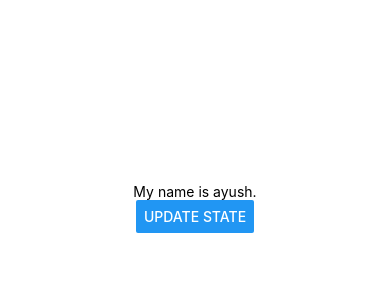
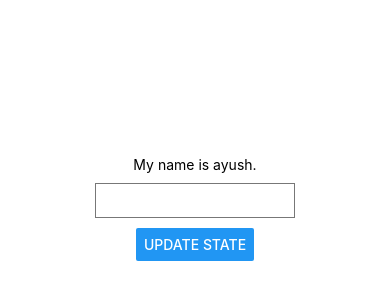
Before and after one commit to ayush23719/GameZone, a React Native app: screen / in a window 390 px wide. Shown: the part 214-514 px from the top of the page. Built offline with nearby package versions, Linux system fonts and the light colour scheme.

Commit message:
Use state

```diff
--- a/App.js
+++ b/App.js
@@ -1,5 +1,5 @@
 import { StatusBar } from 'expo-status-bar';
-import { StyleSheet, Text, View, Button } from 'react-native';
+import { StyleSheet, Text, View, Button, TextInput } from 'react-native';
 import { React, useState } from 'react';
 
 export default function App() {
@@ -12,6 +12,7 @@
     <View style={styles.container}>
       <Text>My name is {name}.</Text>
       <Text></Text>
+      <TextInput style={styles.input} onChangeText={(val) => setName(val)} />
       <View style={styles.buttonContainer}>
         <Button title="Update State" onPress={pressHandler} />
       </View>
@@ -27,4 +28,11 @@
     alignItems: 'center',
     justifyContent: 'center',
   },
+  input: {
+    borderWidth: 1,
+    borderColor: '#777',
+    padding: 8,
+    margin: 10,
+    width: 200,
+  },
 });
```
